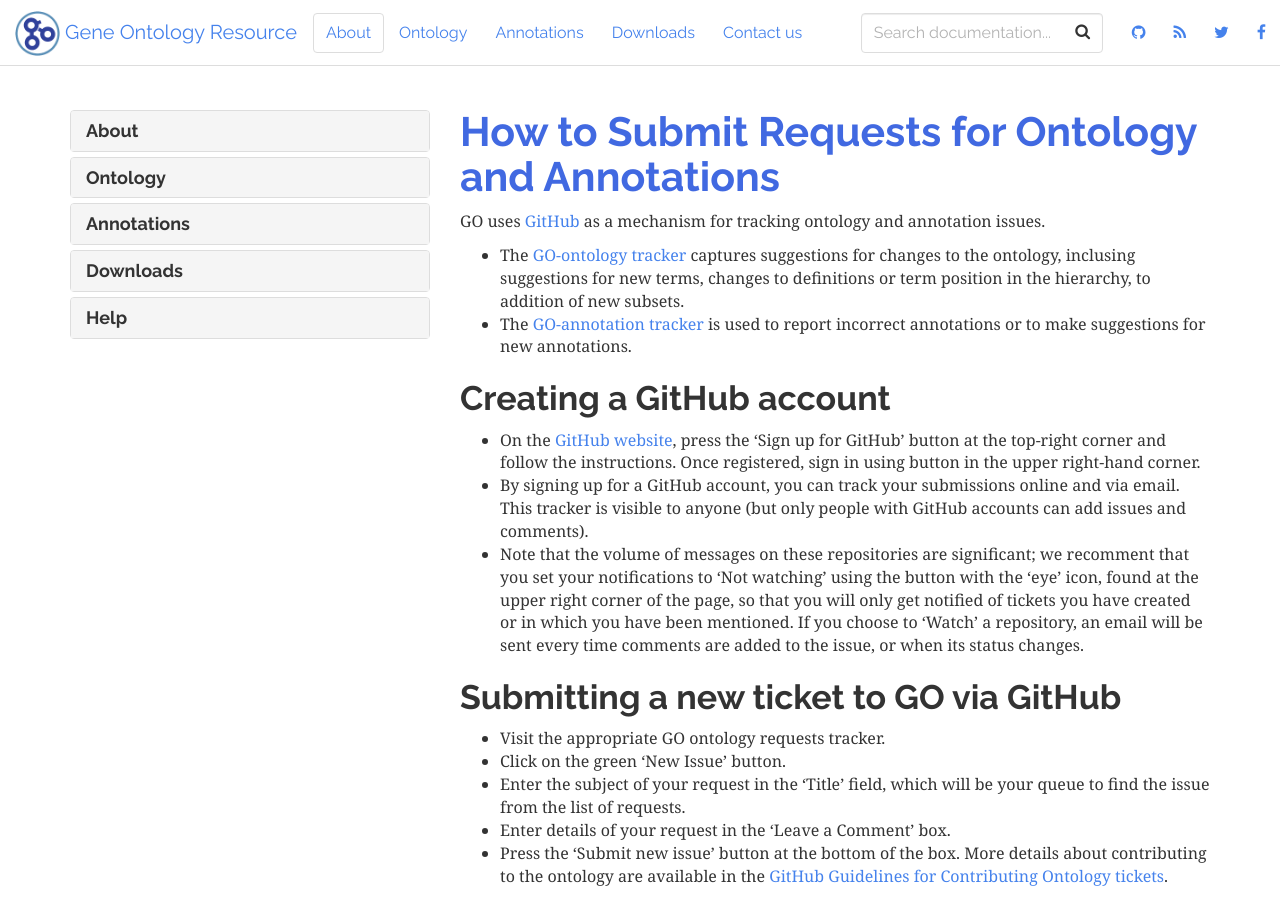
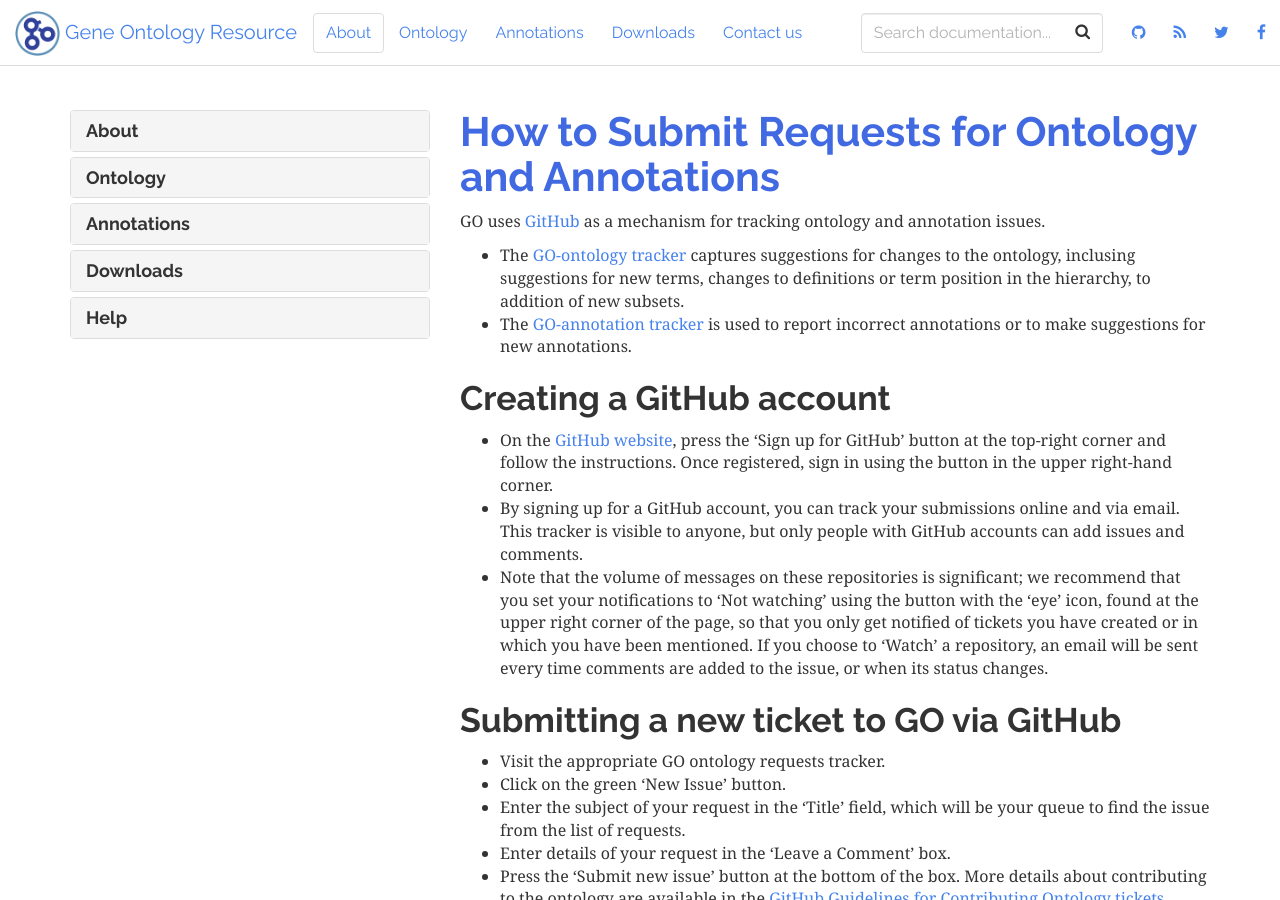
Before and after one commit to geneontology/geneontology.github.io, a Jekyll site: the page built from _docs/how-to-submit-requests.md, in a window 1280 px wide and 900 px high. Built offline with Jekyll 4.4.1, drawn with Linux system fonts in a browser that asks for light colours; nearby versions of some CDN libraries.

Commit message:
Update how-to-submit-requests.md

```diff
--- a/_docs/how-to-submit-requests.md
+++ b/_docs/how-to-submit-requests.md
@@ -4,15 +4,16 @@ permalink: /docs/how-to-submit-requests/
 ---
 
 # How to Submit Requests for Ontology and Annotations
+
 GO uses [GitHub](https://github.com/){:target="blank"} as a mechanism for tracking ontology and annotation issues.
 + The [GO-ontology tracker](https://github.com/geneontology/go-ontology/issues){:target="blank"} captures suggestions for changes to the ontology, inclusing suggestions for new terms, changes to definitions or term position in the hierarchy, to addition of new subsets.
 + The [GO-annotation tracker](https://github.com/geneontology/go-annotation){:target="blank"} is used to report incorrect annotations or to make suggestions for new annotations.
 
 ## Creating a GitHub account
 
-+ On the [GitHub website](https://github.com/){:target="blank"}, press the 'Sign up for GitHub' button at the top-right corner and follow  the instructions. Once registered, sign in using button in the upper right-hand corner.
-+ By signing up for a GitHub account, you can track your submissions online and via email. This tracker is visible to anyone (but only people with GitHub accounts can add issues and comments).
-+ Note that the volume of messages on these repositories are significant; we recomment that you set your notifications to 'Not watching' using the button with the 'eye' icon, found at the upper right corner of the page, so that you will only get notified of tickets you have created or in which you have been mentioned. If you choose to 'Watch' a repository, an email will be sent every time comments are added to the issue, or when its status changes.
++ On the [GitHub website](https://github.com/){:target="blank"}, press the 'Sign up for GitHub' button at the top-right corner and follow  the instructions. Once registered, sign in using the button in the upper right-hand corner.
++ By signing up for a GitHub account, you can track your submissions online and via email. This tracker is visible to anyone, but only people with GitHub accounts can add issues and comments.
++ Note that the volume of messages on these repositories is significant; we recommend that you set your notifications to 'Not watching' using the button with the 'eye' icon, found at the upper right corner of the page, so that you only get notified of tickets you have created or in which you have been mentioned. If you choose to 'Watch' a repository, an email will be sent every time comments are added to the issue, or when its status changes.
 
 ## Submitting a new ticket to GO via GitHub
 
@@ -24,4 +25,5 @@ GO uses [GitHub](https://github.com/){:target="blank"} as a mechanism for tracki
 More details about contributing to the ontology are available in the [GitHub Guidelines for Contributing Ontology tickets](https://github.com/geneontology/go-ontology/blob/master/CONTRIBUTING.md){:target="blank"}.
 
 ## Keeping track of your requests
+
 To find your request again in the GOC tracker, while on the page listing all submitted issues, use the 'Filters' box and drop-down menu to restrict the types of request you may display.
```
